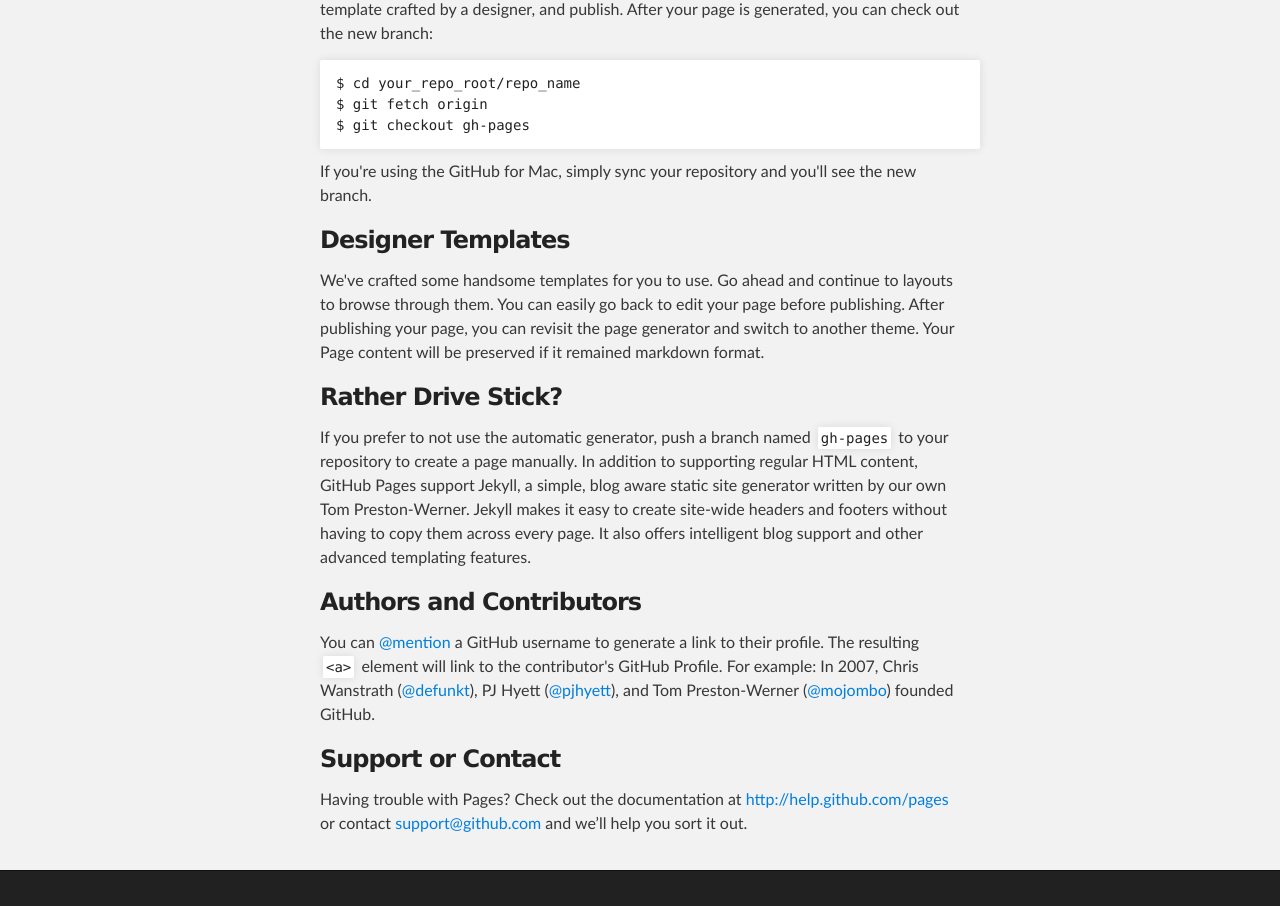
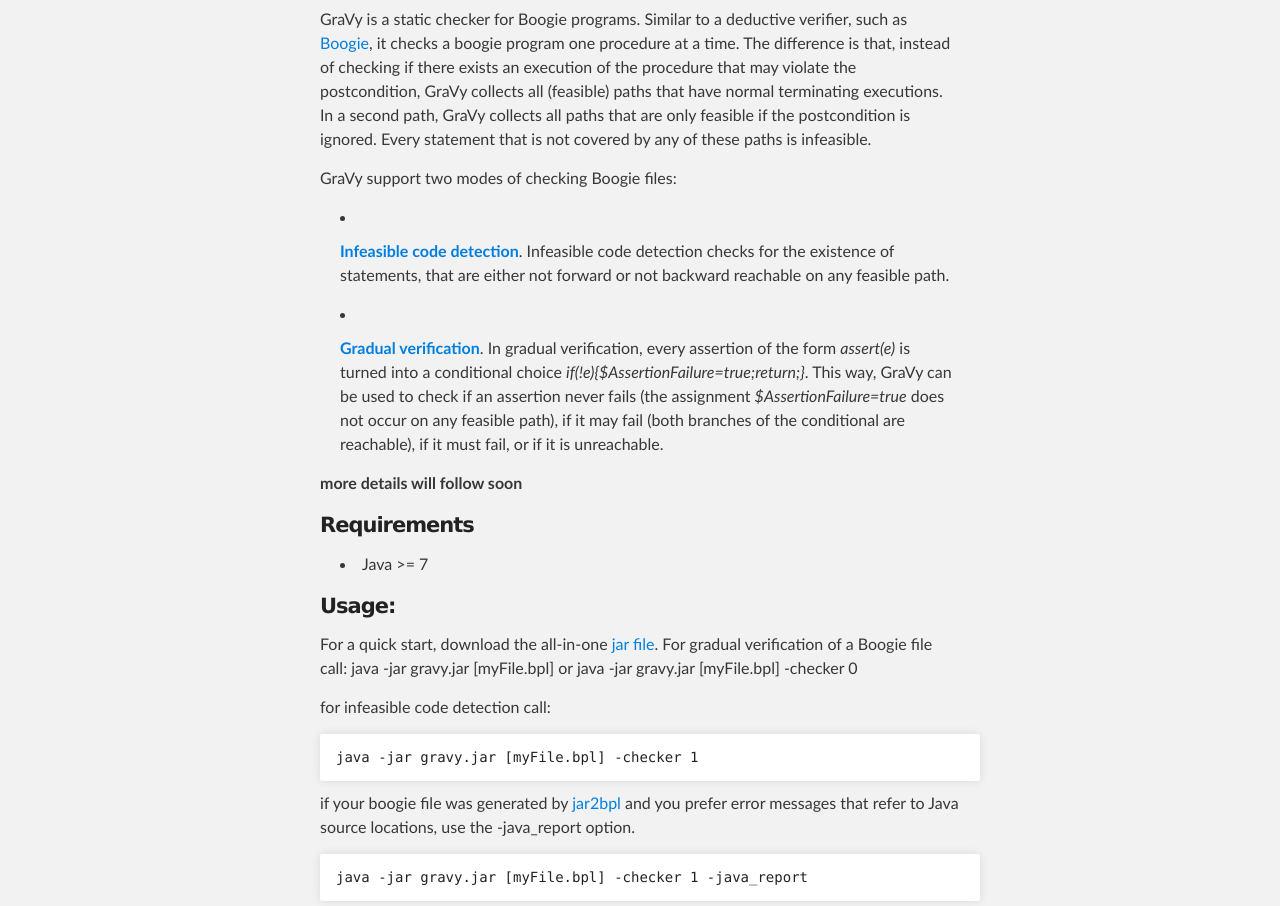
Before and after one commit to martinschaef/gravy, a plain HTML site: page index.html in a window 1280 px wide. Shown: the part 357-1263 px from the top of the page. Drawn offline with Linux system fonts and the light colour scheme.

```diff
--- a/index.html
+++ b/index.html
@@ -4,7 +4,7 @@
   <head>
     <meta charset='utf-8'>
     <meta http-equiv="X-UA-Compatible" content="chrome=1">
-    <meta name="description" content="Gravy : Gradual verification of Boogie programs">
+    <meta name="description" content="Gravy : Infeasible Code Detection and Gradual Verification of Boogie Programs">
 
     <link rel="stylesheet" type="text/css" media="screen" href="stylesheets/stylesheet.css">
 
@@ -19,7 +19,7 @@
           <a id="forkme_banner" href="https://github.com/martinschaef/gravy">View on GitHub</a>
 
           <h1 id="project_title">Gravy</h1>
-          <h2 id="project_tagline">Gradual verification of Boogie programs</h2>
+          <h2 id="project_tagline">Infeasible Code Detection and Gradual Verification of Boogie Programs</h2>
 
             <section id="downloads">
               <a class="zip_download_link" href="https://github.com/martinschaef/gravy/zipball/master">Download this project as a .zip file</a>
@@ -31,37 +31,62 @@
     <!-- MAIN CONTENT -->
     <div id="main_content_wrap" class="outer">
       <section id="main_content" class="inner">
-        <h3>
-<a name="welcome-to-github-pages" class="anchor" href="#welcome-to-github-pages"><span class="octicon octicon-link"></span></a>Welcome to GitHub Pages.</h3>
+        <h2>
+<a name="gravy" class="anchor" href="#gravy"><span class="octicon octicon-link"></span></a>Gravy</h2>
 
-<p>This automatic page generator is the easiest way to create beautiful pages for all of your projects. Author your page content here using GitHub Flavored Markdown, select a template crafted by a designer, and publish. After your page is generated, you can check out the new branch:</p>
+<p>GraVy is a static checker for Boogie programs. Similar to a deductive verifier, such as <a href="http://boogie.codeplex.com/">Boogie</a>, it checks a boogie program one procedure at a time. The difference is that, instead of checking if there exists an execution of the procedure that may violate the postcondition, GraVy collects all (feasible) paths that have normal terminating executions. In a second path, GraVy collects all paths that are only feasible if the postcondition is ignored. Every statement that is not covered by any of these paths is infeasible. </p>
 
-<pre><code>$ cd your_repo_root/repo_name
-$ git fetch origin
-$ git checkout gh-pages
+<p>GraVy support two modes of checking Boogie files:</p>
+
+<ul>
+<li><p><strong><a href="http://iist.unu.edu/sites/iist.unu.edu/files/biblio/cav12.pdf">Infeasible code detection</a></strong>. Infeasible code detection checks for the existence of statements, that are either not forward or not backward reachable on any feasible path.</p></li>
+<li><p><strong><a href="http://www.csl.sri.com/users/schaef/nfm14.pdf">Gradual verification</a></strong>. In gradual verification, every assertion of the form <em>assert(e)</em> is turned into a conditional choice <em>if(!e){$AssertionFailure=true;return;}</em>. This way, GraVy can be used to check if an assertion never fails (the assignment <em>$AssertionFailure=true</em> does not occur on any feasible path), if it may fail (both branches of the conditional are reachable), if it must fail, or if it is unreachable.  </p></li>
+</ul><p><strong>more details will follow soon</strong></p>
+
+<h4>
+<a name="requirements" class="anchor" href="#requirements"><span class="octicon octicon-link"></span></a>Requirements</h4>
+
+<ul>
+<li>Java &gt;= 7</li>
+</ul><h4>
+<a name="usage" class="anchor" href="#usage"><span class="octicon octicon-link"></span></a>Usage:</h4>
+
+<p>For a quick start, download the all-in-one <a href="https://github.com/martinschaef/gravy/blob/master/gravy/dist/gravy.jar">jar file</a>. For gradual verification of a Boogie file call:
+    java -jar gravy.jar [myFile.bpl]
+or
+    java -jar gravy.jar [myFile.bpl] -checker 0</p>
+
+<p>for infeasible code detection call: </p>
+
+<pre><code>java -jar gravy.jar [myFile.bpl] -checker 1
 </code></pre>
 
-<p>If you're using the GitHub for Mac, simply sync your repository and you'll see the new branch.</p>
+<p>if your boogie file was generated by <a href="https://github.com/martinschaef/jar2bpl">jar2bpl</a> and you prefer error messages that refer to Java source locations, use the -java_report option.</p>
 
-<h3>
-<a name="designer-templates" class="anchor" href="#designer-templates"><span class="octicon octicon-link"></span></a>Designer Templates</h3>
+<pre><code>java -jar gravy.jar [myFile.bpl] -checker 1 -java_report
+</code></pre>
 
-<p>We've crafted some handsome templates for you to use. Go ahead and continue to layouts to browse through them. You can easily go back to edit your page before publishing. After publishing your page, you can revisit the page generator and switch to another theme. Your Page content will be preserved if it remained markdown format.</p>
+<p>Note that not all infeasible code in Boogie is also infeasible code in Java. E.g., in some Boogie conditionals that distinguish Java types, one of the branches might be infeasible but there is no corresponding infeasible Java statement.</p>
 
-<h3>
-<a name="rather-drive-stick" class="anchor" href="#rather-drive-stick"><span class="octicon octicon-link"></span></a>Rather Drive Stick?</h3>
+<p>It makes sense to provide GraVy with a lot of memory when checking real programs. We use:</p>
 
-<p>If you prefer to not use the automatic generator, push a branch named <code>gh-pages</code> to your repository to create a page manually. In addition to supporting regular HTML content, GitHub Pages support Jekyll, a simple, blog aware static site generator written by our own Tom Preston-Werner. Jekyll makes it easy to create site-wide headers and footers without having to copy them across every page. It also offers intelligent blog support and other advanced templating features.</p>
+<pre><code>java -Xmx2g -Xms2g -Xss4m -jar gravy.jar -checker 1 [myFile.bpl]
+</code></pre>
 
-<h3>
-<a name="authors-and-contributors" class="anchor" href="#authors-and-contributors"><span class="octicon octicon-link"></span></a>Authors and Contributors</h3>
+<h5>
+<a name="loops" class="anchor" href="#loops"><span class="octicon octicon-link"></span></a>Loops:</h5>
 
-<p>You can <a href="https://github.com/blog/821" class="user-mention">@mention</a> a GitHub username to generate a link to their profile. The resulting <code>&lt;a&gt;</code> element will link to the contributor's GitHub Profile. For example: In 2007, Chris Wanstrath (<a href="https://github.com/defunkt" class="user-mention">@defunkt</a>), PJ Hyett (<a href="https://github.com/pjhyett" class="user-mention">@pjhyett</a>), and Tom Preston-Werner (<a href="https://github.com/mojombo" class="user-mention">@mojombo</a>) founded GitHub.</p>
+<p>We have several ways of handling loops. The default mode eliminates all looping code and replaces it by a non-deterministic assignment to all variables that could be modified in the loop body. Alternatively, you can use an experimental version of "abstract unwinding", where we first assign non-deterministic values to all variables in the loop and then unwind the loop once:</p>
 
-<h3>
-<a name="support-or-contact" class="anchor" href="#support-or-contact"><span class="octicon octicon-link"></span></a>Support or Contact</h3>
+<pre><code>java -Xmx2g -Xms2g -Xss4m -jar gravy.jar -loopmode 1 [myFile.bpl]
+</code></pre>
 
-<p>Having trouble with Pages? Check out the documentation at <a href="http://help.github.com/pages">http://help.github.com/pages</a> or contact <a href="mailto:support@github.com">support@github.com</a> and we’ll help you sort it out.</p>
+<p>We also support plain unwinding, however, this causes the analysis to become unsound:</p>
+
+<pre><code>java -Xmx2g -Xms2g -Xss4m -jar gravy.jar -unwind 10 [myFile.bpl]
+</code></pre>
+
+<p><strong>For our old googlecode website which has much more information check <a href="https://code.google.com/p/jimple2boogie/">here</a> and <a href="https://code.google.com/p/joogie/">here</a></strong>    </p>
       </section>
     </div>
 
```
Also changed, not shown: params.json (+1 -1 lines).
